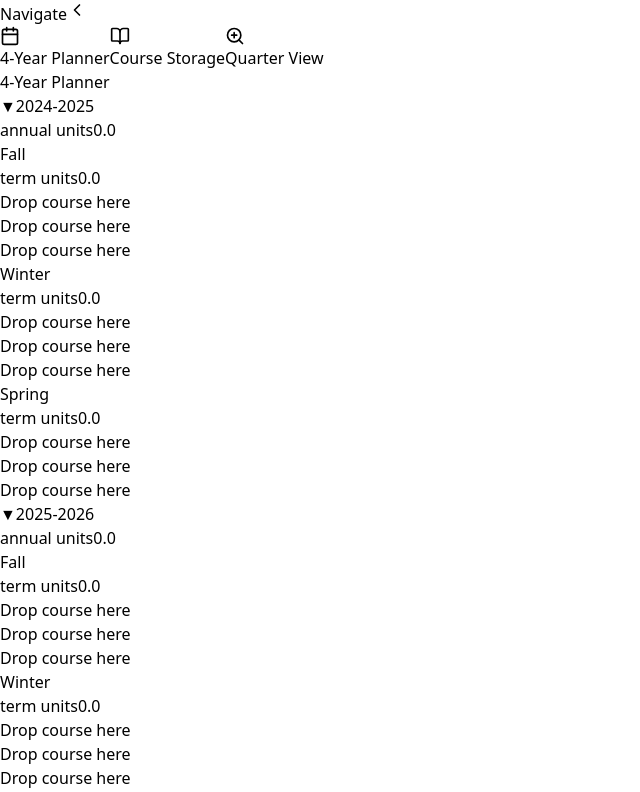
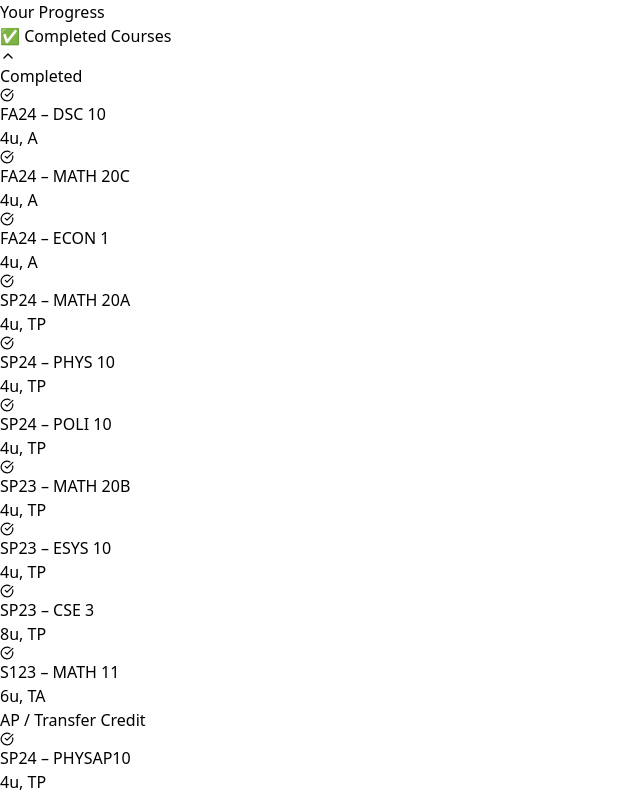
Before and after one commit to VAC-Startup/AIVac, a React (Vite) app in the folder mern/client/: page / in a window 1280 px wide. Shown: the top 792 px of the page, without its empty margins (0-640 px from the left). Built offline with nearby package versions, Linux system fonts and the light colour scheme.

Commit message:
course progress on left side bar

```diff
--- a/mern/client/src/components/LeftSidebar.jsx
+++ b/mern/client/src/components/LeftSidebar.jsx
@@ -1,59 +1,127 @@
 import React, { useState } from "react";
-import {
-  CalendarIcon,
-  BookOpenIcon,
-  ZoomInIcon,
-  ChevronLeftIcon,
-  ChevronRightIcon
-} from "lucide-react";
+import { ChevronDownIcon, ChevronUpIcon, CheckCircleIcon, AlertTriangle } from "lucide-react";
 
-const LeftSidebar = ({ setCurrentPage, currentPage }) => {
-  const [collapsed, setCollapsed] = useState(false);
+import completedData from "../jsons/completedCourses.json";
+import requirementData from "../jsons/requiredCourses.json";
 
-  const toggleSidebar = () => setCollapsed(!collapsed);
-
-  const menuItems = [
-    { id: "planner", icon: <CalendarIcon size={20} />, label: "4-Year Planner" },
-    { id: "storage", icon: <BookOpenIcon size={20} />, label: "Course Storage" },
-    { id: "quarter", icon: <ZoomInIcon size={20} />, label: "Quarter View" },
-  ];
+const CourseCard = ({ course, completed }) => {
+  const icon = completed ? (
+    <CheckCircleIcon size={14} className="text-green-600 mr-2" />
+  ) : (
+    <AlertTriangle size={14} className="text-red-600 mr-2" />
+  );
 
   return (
-    <div
-      className={`flex flex-col bg-white border-r shadow-sm h-full transition-all duration-300 ${
-        collapsed ? "w-16" : "w-48"
-      }`}
-    >
-      <div className="flex items-center justify-between p-2 border-b">
-        {!collapsed && <span className="font-semibold text-gray-700">Navigate</span>}
-        <button
-          onClick={toggleSidebar}
-          className="p-1 hover:bg-gray-200 rounded transition"
-        >
-          {collapsed ? <ChevronRightIcon size={20} /> : <ChevronLeftIcon size={20} />}
-        </button>
+    <div className={`flex items-center justify-between text-sm px-2 py-1 rounded ${completed ? "bg-green-100 text-green-900" : "bg-red-100 text-red-900"}`}>
+      <div className="flex items-center">
+        {icon}
+        <span>{course.term ? `${course.term} – ` : ""}{course.course}</span>
       </div>
-
-      <div className="flex-1">
-        {menuItems.map((item) => {
-          const isActive = currentPage === item.id;
-
-          return (
-            <button
-              key={item.id}
-              onClick={() => setCurrentPage(item.id)}
-              className={`flex items-center w-full px-3 py-2 transition font-medium rounded-r-md
-                ${isActive ? "bg-blue-100 text-blue-700 font-semibold" : "text-gray-700"}
-                hover:bg-gray-100`}
-            >
-              {item.icon}
-              {!collapsed && <span className="ml-3">{item.label}</span>}
-            </button>
-          );
-        })}
+      <div>
+        {course.units && `${course.units}u`}
+        {course.grade && `, ${course.grade}`}
       </div>
     </div>
   );
 };
 
+const CourseGroup = ({ title, courses, completed }) => {
+  if (!Array.isArray(courses) || courses.length === 0) return null;
+  return (
+    <div className="mt-3">
+      <h3 className="text-sm font-semibold px-1 mb-1">{title}</h3>
+      <div className="space-y-1 max-h-56 overflow-y-auto pr-1">
+        {courses.map((course, idx) => (
+          <CourseCard key={`${course.course}-${course.term || idx}`} course={course} completed={completed} />
+        ))}
+      </div>
+    </div>
+  );
+};
+
+const RequirementGroup = ({ category }) => {
+  return (
+    <div className="mt-4">
+      <h2 className="text-sm font-bold text-red-800 mb-2">{category.category}</h2>
+      {category.subcategories.map((sub, idx) => (
+        <div key={`${category.category}-${sub.name}-${idx}`} className="ml-2 mb-2">
+          <h4 className="text-sm font-medium text-red-700">{sub.name}</h4>
+          {sub.required_courses && (
+            <ul className="list-disc list-inside text-red-900 text-sm">
+              {sub.required_courses.map((c, i) => (
+                <li key={i}>{c}</li>
+              ))}
+            </ul>
+          )}
+          {sub.in_progress && (
+            <p className="text-xs text-red-600 italic mt-1">In Progress: {sub.in_progress.join(", ")}</p>
+          )}
+          {sub.notes && typeof sub.notes === "object" && (
+            <ul className="list-disc list-inside text-red-900 text-sm">
+              {Object.entries(sub.notes).map(([k, v], i) => (
+                <li key={i}>{k}: {v}</li>
+              ))}
+            </ul>
+          )}
+          {sub.notes && typeof sub.notes === "string" && (
+            <p className="text-sm text-red-900">{sub.notes}</p>
+          )}
+        </div>
+      ))}
+    </div>
+  );
+};
+
+const LeftSidebar = () => {
+  const [showCompleted, setShowCompleted] = useState(true);
+  const [showNeeded, setShowNeeded] = useState(false);
+
+  const totalUnits = completedData.completed_courses.reduce((sum, c) => sum + (c.units || 0), 0);
+
+  return (
+    <div className="bg-white border-r h-full w-64 p-4 flex flex-col overflow-y-auto">
+      <h2 className="text-lg font-bold mb-4 text-gray-800">Your Progress</h2>
+
+      {/* Completed Section */}
+      <button onClick={() => setShowCompleted(!showCompleted)} className="flex justify-between items-center text-sm font-semibold w-full mb-2">
+        ✅ Completed Courses
+        {showCompleted ? <ChevronUpIcon size={16} /> : <ChevronDownIcon size={16} />}
+      </button>
+      {showCompleted && (
+        <>
+          <CourseGroup
+            title="Completed"
+            courses={completedData.completed_courses.filter(c => c.source === "ucsd")}
+            completed
+          />
+          <CourseGroup
+            title="AP / Transfer Credit"
+            courses={completedData.completed_courses.filter(c => c.source !== "ucsd")}
+            completed
+          />
+          <CourseGroup
+            title="Current Courses"
+            courses={completedData.current_courses}
+            completed
+          />
+          <div className="mt-2 text-green-700 text-sm font-semibold px-1">Total Units: {totalUnits}</div>
+        </>
+      )}
+
+      {/* Requirements Section */}
+      <button onClick={() => setShowNeeded(!showNeeded)} className="flex justify-between items-center text-sm font-semibold w-full mt-6 mb-2">
+        📌 Remaining Requirements
+        {showNeeded ? <ChevronUpIcon size={16} /> : <ChevronDownIcon size={16} />}
+      </button>
+      {showNeeded && (
+        <div>
+          {requirementData.requirements.map((group, idx) => (
+            <RequirementGroup key={idx} category={group} />
+          ))}
+        </div>
+      )}
+    </div>
+  );
+};
+
 export default LeftSidebar;
--- a/mern/client/src/components/MainLayout.jsx
+++ b/mern/client/src/components/MainLayout.jsx
@@ -5,6 +5,13 @@ import CoursePlannerContainer from "./planner/CoursePlannerContainer"; // use ex
 import CourseStorage from "./CourseStorage";
 import QuarterlyView from "./QuarterlyView";
 import Header from "./Header";
+
+const completedCourses = [
+  { "id": "CSE 100", "units": 4 },
+  { "id": "MATH 20C", "units": 4 },
+  { "id": "PHYS 2A", "units": 4 }
+];
+
 
 const MainLayout = () => {
 
@@ -31,7 +38,7 @@ const MainLayout = () => {
 
   return (
     <div className="flex h-screen">
-      <LeftSidebar setCurrentPage={setCurrentPage} currentPage={currentPage} />
+      <LeftSidebar setCurrentPage={setCurrentPage} currentPage={currentPage} completedCourses={completedCourses}/>
 
       {/* Main Panel: header + content + right sidebar */}
 
--- /dev/null
+++ b/mern/client/src/jsons/completedCourses.json
@@ -0,0 +1,154 @@
+{
+    "completed_courses": [
+      {
+        "term": "FA24",
+        "course": "DSC 10",
+        "title": "Principles of Data Science",
+        "units": 4.00,
+        "grade": "A",
+        "source": "ucsd"
+      },
+      {
+        "term": "FA24",
+        "course": "MATH 20C",
+        "title": "Calculus&Analyt Geom/Sci&Engn",
+        "units": 4.00,
+        "grade": "A",
+        "source": "ucsd"
+      },
+      {
+        "term": "FA24",
+        "course": "ECON 1",
+        "title": "Principles of Microeconomics",
+        "units": 4.00,
+        "grade": "A",
+        "source": "ucsd"
+      },
+      {
+        "term": "SP24",
+        "course": "MATH 20A",
+        "title": "Calculus/Science & Engineerin",
+        "units": 4.00,
+        "grade": "TP",
+        "source": "ucsd"
+      },
+      {
+        "term": "SP24",
+        "course": "PHYS 10",
+        "title": "Concepts In Physics",
+        "units": 4.00,
+        "grade": "TP",
+        "source": "ucsd"
+      },
+      {
+        "term": "SP24",
+        "course": "POLI 10",
+        "title": "Intro/Poli Sci:Amer Politics",
+        "units": 4.00,
+        "grade": "TP",
+        "source": "ucsd"
+      },
+      {
+        "term": "SP24",
+        "course": "PHYSAP10",
+        "title": "AP Physics B",
+        "units": 4.00,
+        "grade": "TP",
+        "source": "ap"
+      },
+      {
+        "term": "SP23",
+        "course": "MATH 20B",
+        "title": "Calculus/Science & Engineerin",
+        "units": 4.00,
+        "grade": "TP",
+        "source": "ucsd"
+      },
+      {
+        "term": "SP23",
+        "course": "ESYS 10",
+        "title": "Intro to Environmental System",
+        "units": 4.00,
+        "grade": "TP",
+        "source": "ucsd"
+      },
+      {
+        "term": "SP23",
+        "course": "CSE 3",
+        "title": "Fluency/Information Technolog",
+        "units": 8.00,
+        "grade": "TP",
+        "source": "ucsd"
+      },
+      {
+        "term": "SP23",
+        "course": "HILDAPA",
+        "title": "AP HISTORY (Score=3-4-5)",
+        "units": 4.00,
+        "grade": "TP",
+        "source": "ap"
+      },
+      {
+        "term": "SP23",
+        "course": "HILDAPB",
+        "title": "AP HISTORY (Score=3-4-5)",
+        "units": 4.00,
+        "grade": "TP",
+        "source": "ap"
+      },
+      {
+        "term": "SP23",
+        "course": "AP EL4",
+        "title": "Engl Lang Comp",
+        "units": 8.00,
+        "grade": "tP",
+        "source": "ap"
+      },
+      {
+        "term": "SP22",
+        "course": "AP EH5",
+        "title": "European Histor",
+        "units": 8.00,
+        "grade": "tP",
+        "source": "ap"
+      },
+      {
+        "term": "S123",
+        "course": "MATH 11",
+        "title": "Calculus-Based Prob & Stats",
+        "units": 6.00,
+        "grade": "TA",
+        "source": "ucsd"
+      }
+    ],
+    "current_courses": [
+      {
+        "term": "WI25",
+        "course": "MATH 18",
+        "title": "Linear Algebra",
+        "units": 4.00,
+        "source": "ucsd"
+      },
+      {
+        "term": "WI25",
+        "course": "COGS 9",
+        "title": "Introduction to Data Science",
+        "units": 4.00,
+        "source": "ucsd"
+      },
+      {
+        "term": "WI25",
+        "course": "DSC 20",
+        "title": "Prgrmng/DataStruc for Data Sc",
+        "units": 4.00,
+        "source": "ucsd"
+      },
+      {
+        "term": "WI25",
+        "course": "CCE 1",
+        "title": "CriticalApproach/CommPractice",
+        "units": 4.00,
+        "source": "ucsd"
+      }
+    ]
+  }
--- /dev/null
+++ b/mern/client/src/jsons/requiredCourses.json
@@ -0,0 +1,79 @@
+{
+    "student": {
+      "name": "Flippo, Austin Tai Ming",
+      "pid": "A18606003",
+      "major": "Data Science (BS)",
+      "college": "Eighth"
+    },
+    "requirements": [
+      {
+        "category": "Major Requirements",
+        "subcategories": [
+          {
+            "name": "Lower Division",
+            "required_courses": ["DSC 30", "DSC 40A", "DSC 40B", "DSC 80"],
+            "in_progress": ["DSC 20", "COGS 9", "MATH 18"]
+          },
+          {
+            "name": "Subject Domain",
+            "required_courses": ["One course from: BILD 1, BILD 3, ECON 3, COGS 14A, COGS 14B, POLI 30, POLI 5, ECON 5, SOCI 60, USP 4"]
+          },
+          {
+            "name": "Upper Division Core",
+            "required_courses": ["MATH 189", "DSC 100", "DSC 102", "DSC 106", "DSC 140A OR CSE 150A", "DSC 140B OR CSE 151A", "DSC 148 OR CSE 158"]
+          },
+          {
+            "name": "Core Statistics",
+            "required_courses": ["MATH 181A OR MATH 183 OR ECON 120A"]
+          },
+          {
+            "name": "Senior Project",
+            "required_courses": ["DSC 180A", "DSC 180B"]
+          },
+          {
+            "name": "Electives",
+            "notes": ["20 units from approved list"]
+          },
+          {
+            "name": "Upper Division Units",
+            "notes": ["Minimum of 48 upper division units in the major"]
+          }
+        ]
+      },
+      {
+        "category": "College Requirements",
+        "subcategories": [
+          {
+            "name": "Critical Community Engagement",
+            "required_courses": ["CCE 2", "CCE 3", "CCE 120"],
+            "in_progress": ["CCE 1"]
+          },
+          {
+            "name": "Breadth",
+            "notes": {
+              "arts": "Two 4-unit courses",
+              "humanities": "One 4-unit course (one already completed)",
+              "social_sciences": "One 4-unit course (one already completed)"
+            }
+          }
+        ]
+      },
+      {
+        "category": "University Requirements",
+        "subcategories": [
+          {
+            "name": "DEI",
+            "notes": ["One course from approved list"]
+          },
+          {
+            "name": "Climate Education",
+            "notes": ["One course from JTCCER list"]
+          },
+          {
+            "name": "Unit Requirements",
+            "notes": ["Minimum of 180 total units", "Minimum of 60 upper-division units"]
+          }
+        ]
+      }
+    ]
+  }
```
